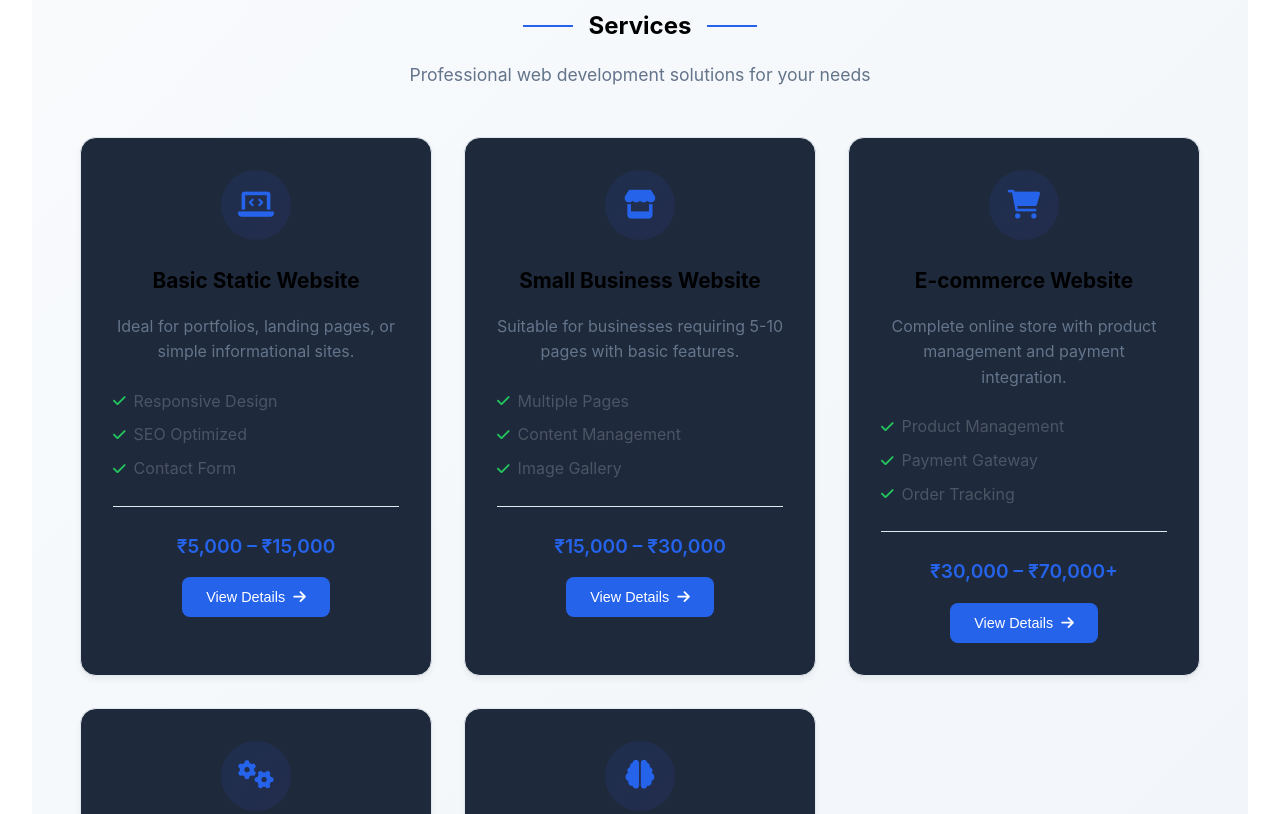
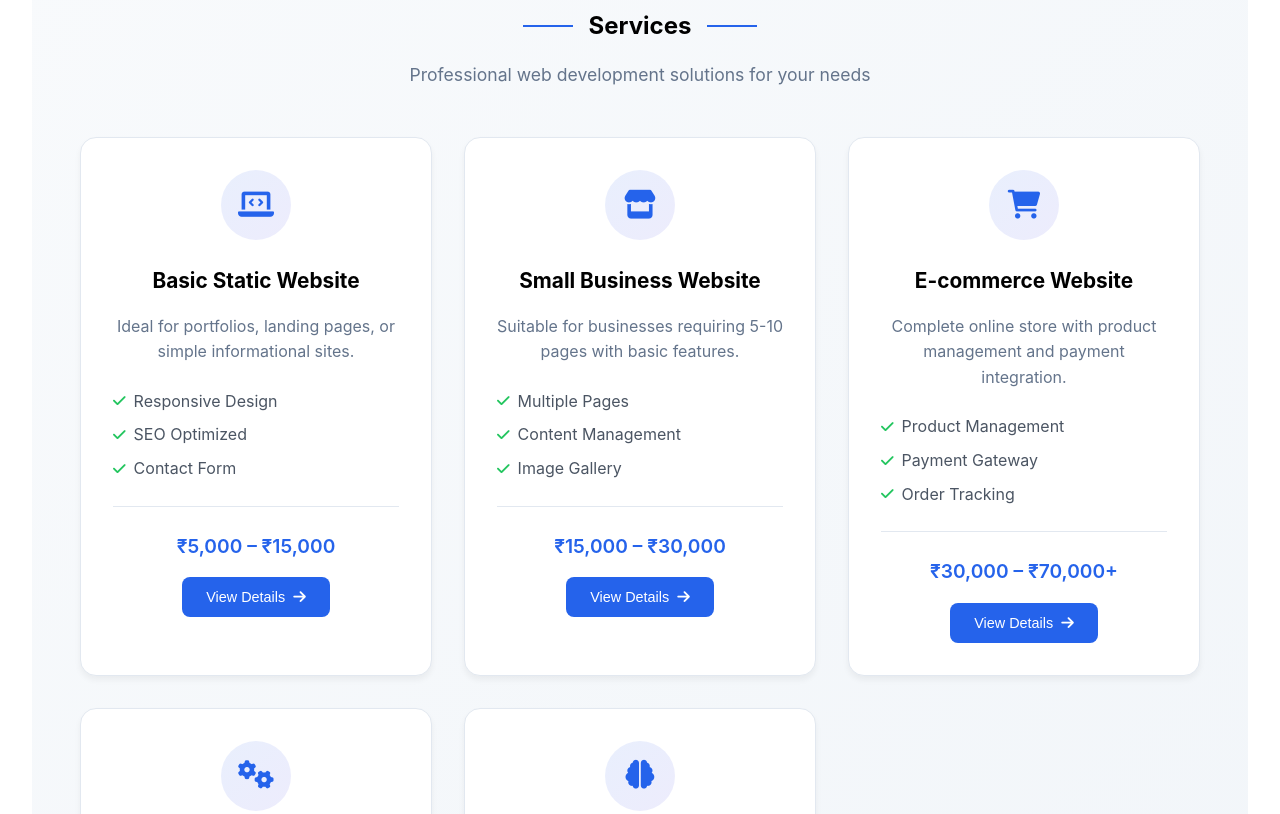
Before and after one commit to MangeshDangi/MainPortfolio, a website: page index.html in a window 1280 px wide. Shown: the part 1940-2754 px from the top of the page. Drawn offline with nearby package versions, Linux system fonts and the light colour scheme; animation ran at ten frames a second.

Commit message:
Update style.css

```diff
--- a/css/style.css
+++ b/css/style.css
@@ -3,7 +3,7 @@
     --secondary-color: #1e40af;
     --background-color: #ffffff;
     --text-color: ##0f172a;
-    --card-bg: #1e293b;
+    --card-bg: #ffffff;
     --border-color: #e2e8f0;
     --section-bg: #f8fafc;
 }
```
